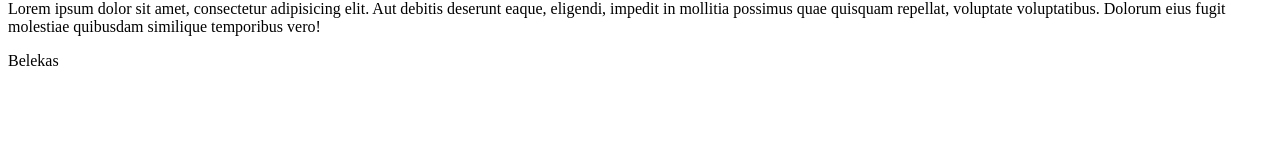
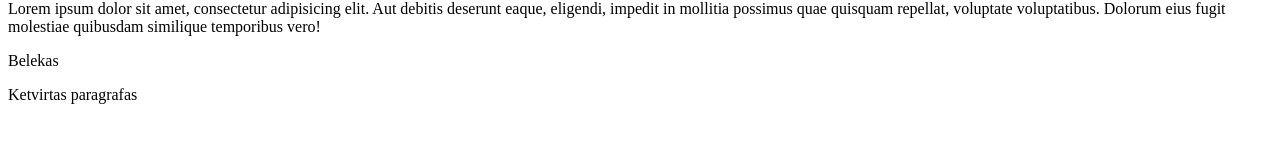
Before and after one commit to ttherex/class, a plain HTML site: page index.html in a window 1280 px wide. Shown: the part 166-308 px from the top of the page. Drawn offline with Linux system fonts and the light colour scheme.

Commit message:
Ketvirtas paragrafas

```diff
--- a/index.html
+++ b/index.html
@@ -16,6 +16,7 @@
     mollitia possimus quae
     quisquam repellat, voluptate voluptatibus. Dolorum eius fugit molestiae quibusdam similique temporibus vero!</p>
 <p>Belekas</p>
+<p>Ketvirtas paragrafas</p>
 
 </body>
 
```
